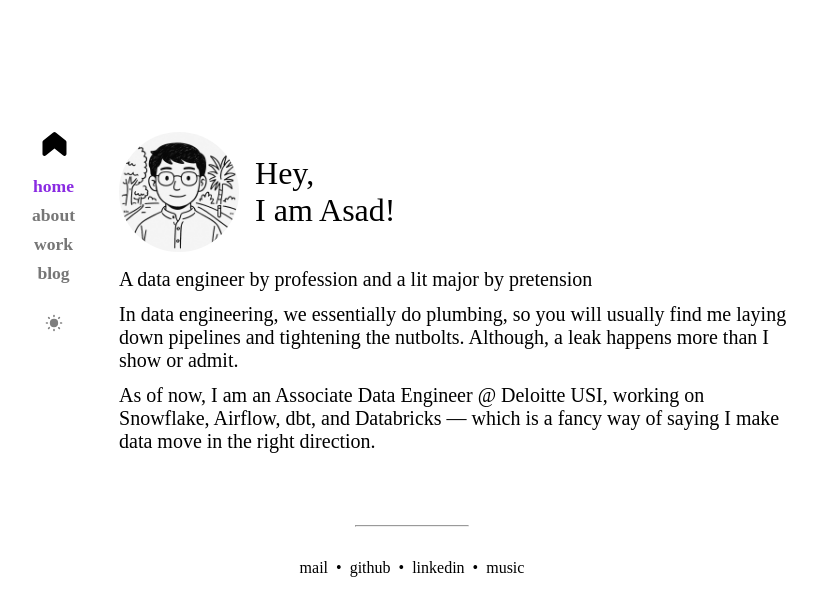
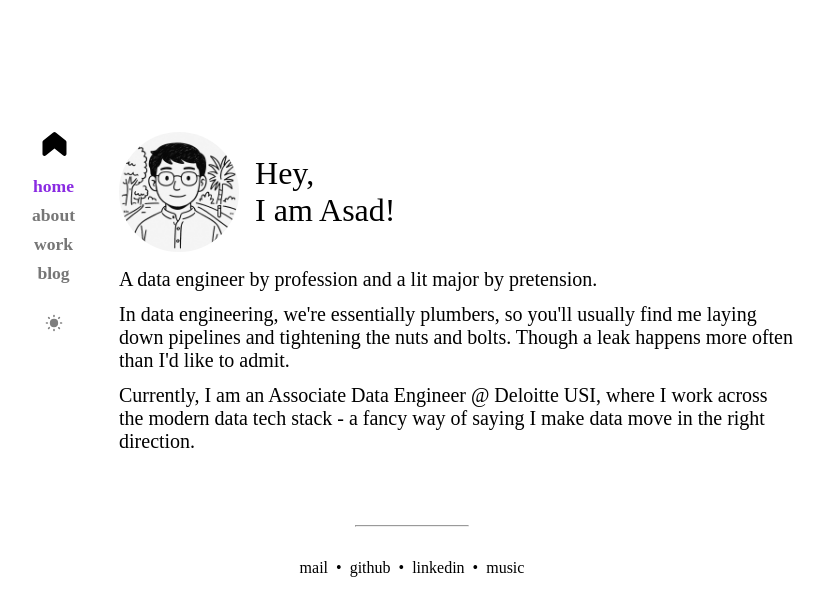
Before and after one commit to asdhamidi/asdhamidi.github.io, a React (Vite) app: page / in a window 1280 px wide. Shown: the top 616 px of the page, without its empty margins (228-1051 px from the left). Built offline with nearby package versions, Linux system fonts and the light colour scheme; a web font is replaced by a local one.

Commit message:
Update home.jsx

```diff
--- a/src/components/home.jsx
+++ b/src/components/home.jsx
@@ -12,11 +12,10 @@ const Home = ({}) => {
 
             </div>
           </div>
-          <p>A data engineer by profession and a lit major by pretension</p>
-          <p>In data engineering, we essentially do plumbing, so you will usually find me laying down pipelines and
-            tightening the nutbolts. Although, a leak happens more than I show or admit.
+          <p>A data engineer by profession and a lit major by pretension.</p>
+          <p>In data engineering, we're essentially plumbers, so you'll usually find me laying down pipelines and tightening the nuts and bolts. Though a leak happens more often than I'd like to admit.
           </p>
-          <p>As of now, I am an Associate Data Engineer @ Deloitte USI, working on Snowflake, Airflow, dbt, and Databricks — which is a fancy way of saying I make data move in the right direction.</p>
+          <p>Currently, I am an Associate Data Engineer @ Deloitte USI, where I work across the modern data tech stack - a fancy way of saying I make data move in the right direction.</p>
     </div>
   )
 }
```
